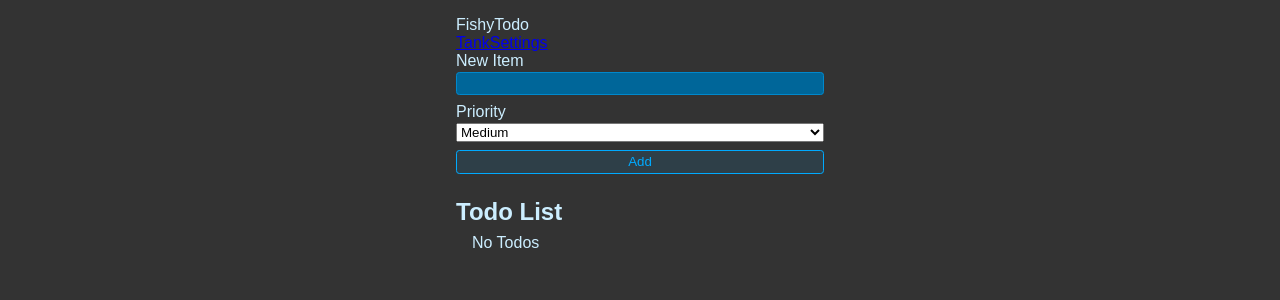
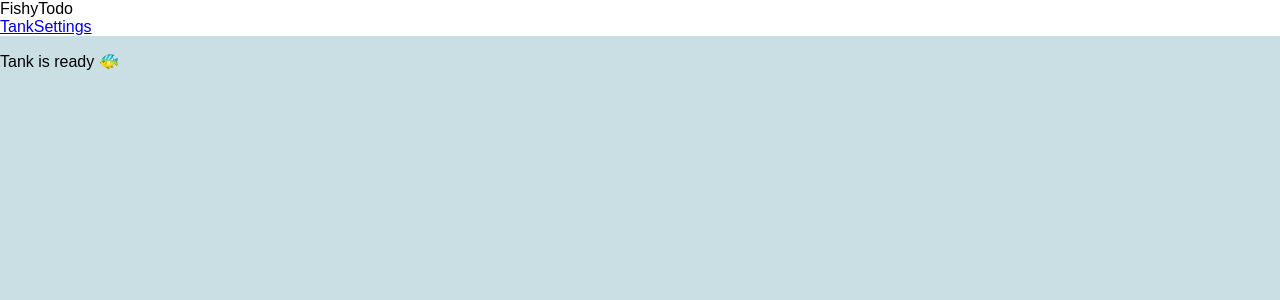
Before and after one commit to PatriciaMoraru/FishyTodo, a React (Vite) app: page / in a window 1280 px wide. Shown: the top 300 px of the page. Built offline with nearby package versions, Linux system fonts and the light colour scheme.

Commit message:
feat: set up full-screen tank container

```diff
--- a/src/App.css
+++ b/src/App.css
@@ -0,0 +1,11 @@
+.app {
+    display: flex;
+    flex-direction: column;
+    height: 100vh;
+    overflow: hidden;
+  }
+
+  .main-content {
+    flex: 1;
+    overflow: hidden;
+  }
--- a/src/components/TankView.css
+++ b/src/components/TankView.css
@@ -0,0 +1,7 @@
+.tank {
+    position: relative;
+    width: 100vw;
+    height: 100vh;
+    background-color: #c9dfe4;
+    overflow: hidden;
+  }
--- a/src/components/TankView.jsx
+++ b/src/components/TankView.jsx
@@ -1,13 +1,9 @@
 import './TankView.css'
-import { NewTodoForm } from './NewTodoForm'
-import { TodoList } from './TodoList'
 
 export default function TankView() {
   return (
-    <div className="tank-view">
-      <NewTodoForm />
-      <h1 className="header">Todo List</h1>
-      <TodoList />
+    <div className="tank">
+      <p>Tank is ready 🐠</p>
     </div>
   )
 }
--- a/src/style.css
+++ b/src/style.css
@@ -4,137 +4,7 @@
   }
 
   body {
-    background: #333;
-    color: hsl(200, 100%, 90%);
-    max-width: 400px;
-    padding: 1rem;
-    margin: 0 auto;
-  }
-
-  .new-item-form {
-    display: flex;
-    flex-direction: column;
-    gap: 0.5rem;
-  }
-
-  .form-row {
-    display: flex;
-    flex-direction: column;
-    gap: 0.1rem;
-  }
-
-  .btn {
-    background: hsl(200, 100%, 50%, 0.1);
-    border: 1px solid hsl(200, 100%, 50%);
-    color: hsl(200, 100%, 50%);
-    padding: 0.25em 0.5em;
-    border-radius: 0.25em;
-    cursor: pointer;
-    outline: none;
-  }
-
-  .btn:hover,
-  .btn:focus-visible {
-    background: hsl(200, 100%, 50%, 0.2);
-  }
-
-  .btn.btn-danger {
-    background: hsl(0, 100%, 40%, 0.1);
-    border: 1px solid hsl(0, 100%, 40%);
-    color: hsl(0, 100%, 40%);
-  }
-
-  .btn.btn-danger:hover,
-  .btn.btn-danger:focus-visible {
-    background: hsl(0, 100%, 40%, 0.2);
-  }
-
-  .new-item-form input {
-    outline: none;
-    border: 1px solid hsl(200, 100%, 40%);
-    background: hsl(200, 100%, 30%);
-    border-radius: 0.25em;
-    padding: 0.25em 0.5em;
-    color: hsl(200, 100%, 90%);
-  }
-
-  .new-item-form input:focus {
-    border: 1px solid hsl(200, 100%, 70%);
-  }
-
-  .header {
-    font-size: 1.5rem;
-    margin-top: 1.5rem;
-    margin-bottom: 0.5rem;
-  }
-
-  .list {
     margin: 0;
     padding: 0;
-    margin-left: 1rem;
-    list-style: none;
+    overflow: hidden;
   }
-
-  .list li:has(input:checked) label {
-    color: hsl(200, 20%, 40%);
-  }
-
-  .list {
-    display: flex;
-    flex-direction: column;
-    gap: 0.3rem;
-  }
-
-  .list li {
-    display: flex;
-    gap: 0.5rem;
-    align-items: center;
-  }
-
-  .list li label {
-    display: flex;
-    gap: 0.25rem;
-    cursor: pointer;
-    align-items: center;
-  }
-
-  .list li:has(input:focus-visible) label {
-    outline: 1px solid hsl(200, 100%, 50%);
-  }
-
-  .list li input {
-    outline: none;
-    width: 0;
-    height: 0;
-    appearance: none;
-    pointer-events: none;
-    position: absolute;
-  }
-
-  .list li label::before {
-    content: "";
-    display: block;
-    width: 0.9rem;
-    height: 0.9rem;
-    background: hsl(200, 100%, 90%);
-    border-radius: 0.25em;
-    display: flex;
-    justify-content: center;
-    align-items: center;
-  }
-
-  .list li label:hover::before {
-    background: hsl(200, 100%, 80%);
-  }
-
-  .list li:has(input:checked) label::before {
-    content: "✔";
-    background: hsl(200, 100%, 40%);
-    color: hsl(200, 100%, 90%);
-    font-size: 0.75rem;
-    font-weight: bold;
-  }
-
-  .list li:has(input:checked) label:hover::before {
-    background: hsl(200, 100%, 30%);
-  }
```
